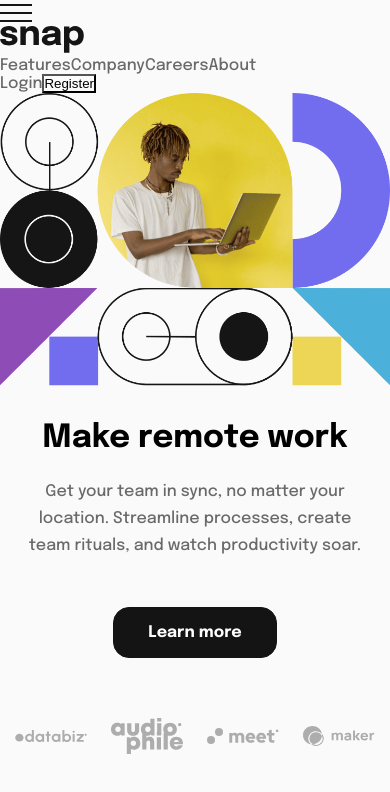
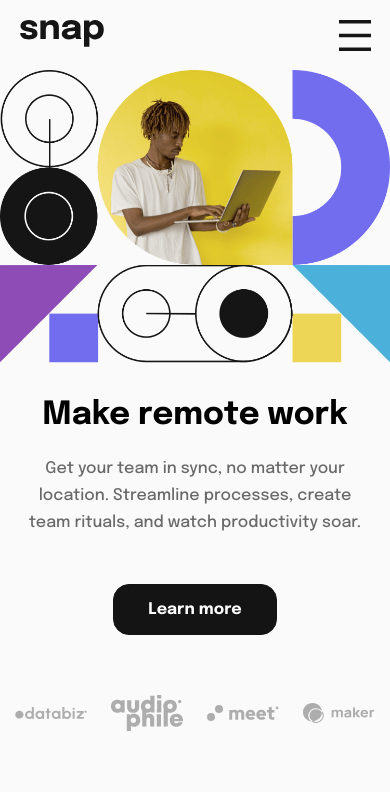
Before and after one commit to isadoraraujo/snap-landingPage, a React (Vite) app: page / in a window 390 px wide. Shown: the top 792 px of the page. Built offline with nearby package versions, Linux system fonts and the light colour scheme.

Commit message:
modal mobile version

```diff
--- a/src/components/Header/Header.tsx
+++ b/src/components/Header/Header.tsx
@@ -1,30 +1,24 @@
-import { Close, Content, HeaderContainer, NavLinks, NavRegister, Overlay } from "./styles";
-import * as Dialog from '@radix-ui/react-dialog';
-
-
+import {
+  Close,
+  ContainerTextModal,
+  Content,
+  HeaderContainer,
+  HeaderMobile,
+  NavLinks,
+  NavRegister,
+  NavRegisterModal,
+  Overlay,
+  Trigger,
+} from "./styles";
+import * as Dialog from "@radix-ui/react-dialog";
 
 export const Header = () => {
+  const isWidthDesktop = window.screen.width;
+
   return (
     <HeaderContainer>
-            <Dialog.Root>
-                <Dialog.Trigger asChild>
-                    <img src="icon-menu.svg"/>
-                </Dialog.Trigger>
-                <Dialog.Portal>
-                    <Overlay />
-                    <Content>
-                    <Close><img src="icon-close-menu.svg"/></Close>
-                    <a>Features</a>
-                    <a>Company</a>
-                    <a>Careers</a>
-                    <a>About</a>
-                    <NavRegister>
-                        <a>Login</a>
-                        <button><a>Register</a></button>
-                    </NavRegister>
-                    </Content>
-                </Dialog.Portal>
-            </Dialog.Root>
+      {isWidthDesktop >= 1024 ? (
+        <>
           <NavLinks>
             <figure>
               <img src="logo.svg" alt="Logo" />
@@ -36,8 +30,47 @@ export const Header = () => {
           </NavLinks>
           <NavRegister>
             <a>Login</a>
-                <button><a>Register</a></button>
+            <button>
+              <a>Register</a>
+            </button>
           </NavRegister>
+        </>
+      ) : (
+        <HeaderMobile>
+          <figure>
+            <img src="logo.svg" alt="Logo" />
+          </figure>
+          <Dialog.Root>
+            <Dialog.Trigger asChild>
+              <img src="icon-menu.svg" />
+            </Dialog.Trigger>
+            <Dialog.Portal>
+              <Overlay />
+              <Content>
+                <Close>
+                  <img src="icon-close-menu.svg" />
+                </Close>
+                <ContainerTextModal>
+                  <a>
+                    Features <img src="icon-arrow-down.svg" alt="" />
+                  </a>
+                  <a>
+                    Company <img src="icon-arrow-down.svg" alt="" />
+                  </a>
+                  <a>Careers</a>
+                  <a>About</a>
+                </ContainerTextModal>
+                <NavRegisterModal>
+                  <a>Login</a>
+                  <button>
+                    <a>Register</a>
+                  </button>
+                </NavRegisterModal>
+              </Content>
+            </Dialog.Portal>
+          </Dialog.Root>
+        </HeaderMobile>
+      )}
     </HeaderContainer>
-    )
-}
+  );
+};
--- a/src/components/Header/styles.ts
+++ b/src/components/Header/styles.ts
@@ -1,5 +1,5 @@
 import styled from "styled-components";
-import * as Dialog from '@radix-ui/react-dialog';
+import * as Dialog from "@radix-ui/react-dialog";
 
 export const HeaderContainer = styled.header`
   color: ${(props) => props.theme.colors["Medium-Gray"]};
@@ -61,6 +61,19 @@ export const NavRegister = styled.nav`
   }
 `;
 
+export const HeaderMobile = styled.header`
+  display: flex;
+  flex-direction: row;
+  justify-content: space-between;
+  margin: 5%;
+`;
+
+export const Trigger = styled(Dialog.Trigger)`
+  > figure > img {
+    width: 100%;
+  }
+`;
+
 export const Overlay = styled(Dialog.Overlay)`
   position: fixed;
   width: 100vw;
@@ -70,22 +83,57 @@ export const Overlay = styled(Dialog.Overlay)`
 `;
 
 export const Content = styled(Dialog.Content)`
-  width: 50%;
+  width: 23rem;
   height: 100vh;
+
   display: flex;
   flex-direction: column;
-  background-color: white;
   position: fixed;
   top: 50%;
   left: 100%;
+  padding: 2rem;
   transform: translate(-50%, -50%);
   > button {
     width: fit-content;
   }
-`
+`;
 export const Close = styled(Dialog.Close)`
-  left: 100%;
+  margin-left: 6rem;
   border: none;
   display: flex;
   justify-content: flex-end;
-`
+`;
+
+export const ContainerTextModal = styled.div`
+  display: flex;
+  justify-content: center;
+  flex-direction: column;
+  gap: 1rem;
+  margin-top: 2rem;
+`;
+
+export const NavRegisterModal = styled.div`
+  display: flex;
+  align-items: flex-start;
+  width: 9rem;
+
+  margin-top: 2rem;
+  gap: 1.75rem;
+  flex-direction: column;
+
+  > a {
+    padding-left: 3rem;
+    color: ${(props) => props.theme.colors["Medium-Gray"]};
+  }
+
+  > button {
+    padding: 0.7rem 2.5rem;
+    border: 1.8px solid;
+    border-color: ${(props) => props.theme.colors["Almost-Black"]};
+    color: ${(props) => props.theme.colors["Medium-Gray"]};
+    border-radius: 13px;
+    font-family: "Epilogue", sans-serif;
+    font-size: 16px;
+    cursor: pointer;
+  }
+`;
```
Lines whose indentation alone changed are shown as unchanged.
